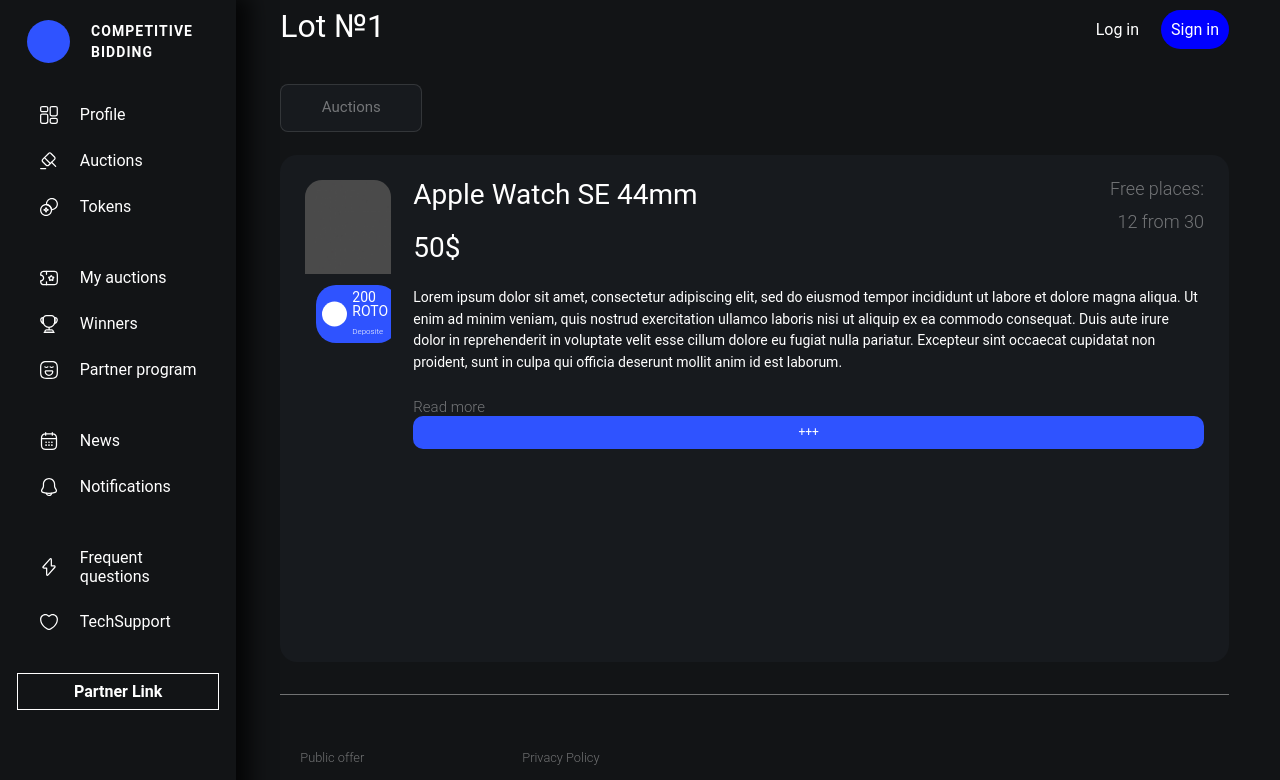
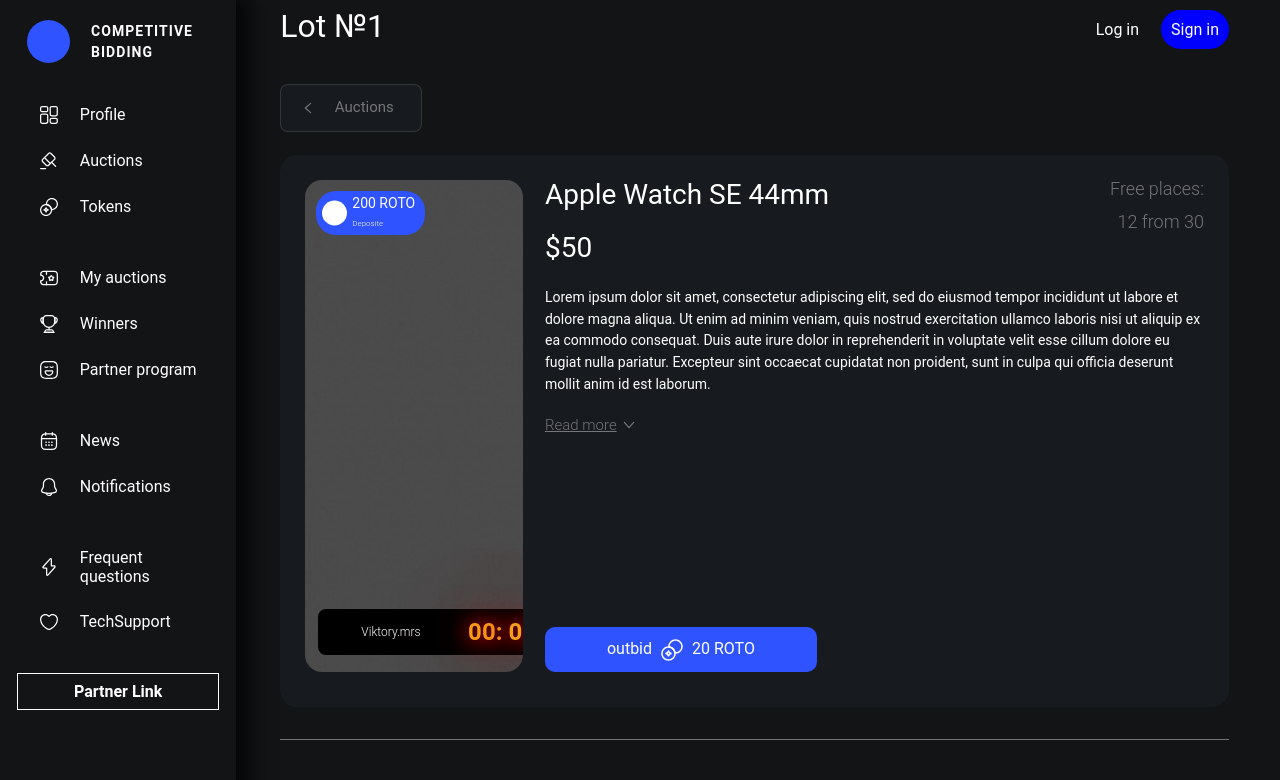
Before and after one commit to competitivebidding/frontend, a React (Vite) app: page /Lot in a window 1280 px wide. Shown: the top 780 px of the page. Built offline with nearby package versions, Linux system fonts and the light colour scheme.

Commit message:
Lot buuton and img

```diff
--- a/src/pages/pageAuctions/LotPage/Lot.jsx
+++ b/src/pages/pageAuctions/LotPage/Lot.jsx
@@ -1,4 +1,5 @@
 import React, { useState } from 'react';
+import { Link } from 'react-router-dom';
 
 import './lot.scss';
 
@@ -18,7 +19,9 @@
 
     return (
         <>
-            <button className='return--btn'>Auctions</button>
+            <Link to='/auctions'>
+                <button className='return--btn'>Auctions</button>
+            </Link>
             <div className='lot'>
                 <div className='lot__imgbox'>
                     <img src={data.img} alt={data.name} />
@@ -28,12 +31,20 @@
                             <span>Deposite</span>
                         </div>
                     </div>
+                    <div className='lot__auction'>
+                        <div className='lot__auction__names'>
+                            <span>Viktory.mrs</span>
+                        </div>
+                        <div className='lot__auction__timer'>
+                            <span>00</span>: <span>00</span>
+                        </div>
+                    </div>
                 </div>
-                <div>
+                <div className='lot__content'>
                     <div className='lot__header'>
                         <div className='lot__header__col__left'>
                             <div className='lot__title'>{data.name}</div>
-                            <div className='lot__price'>{data.price + '$'}</div>
+                            <div className='lot__price'>{'$' + data.price}</div>
                         </div>
                         <div className='lot__header__col__right'>
                             <div className='lot__places'>Free places:</div>
@@ -41,10 +52,12 @@
                         </div>
                     </div>
                     <div className='lot__discription'>{data.discription}</div>
-                    <a href='#' className='lot__more'>Read more</a>
-                <button className="card__btn">
-                    <span> +++ </span>
-                </button>
+                    <a href='#' className='lot__more'>
+                        <span>Read more</span>
+                    </a>
+                    <button className="lot__btn" >
+                        <span> outbid</span> <span> 20 ROTO</span>
+                    </button>
                 </div>
             </div>
         </>
--- a/src/pages/pageAuctions/LotPage/lot.scss
+++ b/src/pages/pageAuctions/LotPage/lot.scss
@@ -6,6 +6,7 @@
 $fz8: 0.5rem;
 
 .return--btn {
+    position: relative;
     width: 142px;
     height: 48px;
     background: #171A1E;
@@ -16,6 +17,20 @@
     line-height: 105%;
     color: rgba(255, 255, 255, 0.4);
     margin-bottom: 23px;
+    padding: 15px 22px 17px 48px;
+
+
+    &::before {
+        content: '';
+        position: absolute;
+        top: 50%;
+        transform: translateY(-50%) rotate(90deg);
+        left: 21px;
+        display: block;
+        width: 12px;
+        height: 8px;
+        background: url('/src/assets/imgAuctions/arrowLightGrey.svg');
+    }
 }
 
 .lot {
@@ -28,12 +43,12 @@
         border-radius: 17px;
         overflow: hidden;
         position: relative;
-        width: 296px;
-        height: 447px;
-        margin-right: 22px;
+        width: 100%;
+
 
         img {
-            width: 100%;
+            min-width: 100%;
+            height: 100%;
             object-fit: cover;
         }
 
@@ -44,6 +59,8 @@
             padding: 5px 10px 5px 36px;
             background: #2F53FF;
             color: #fff;
+            top: 0;
+            left: 0;
 
             span {
                 font-weight: 300;
@@ -70,6 +87,12 @@
                 background: #fff;
             }
         }
+
+    }
+
+    &__content {
+        margin-left: 22px;
+
     }
 
     &__header {
@@ -112,12 +135,91 @@
     }
 
     &__more {
+        display: block;
+        margin-bottom: 194px;
         font-weight: 300;
         font-size: $fz15;
         line-height: 100%;
         text-decoration-line: underline;
         color: rgba(255, 255, 255, 0.4);
+
+        span {
+            position: relative;
+            text-decoration: underline;
+
+            &::after {
+                content: '';
+                position: absolute;
+                top: 5px;
+                transform: rotate(360deg);
+                left: 78px;
+                display: block;
+                width: 12px;
+                height: 8px;
+                background: url('/src/assets/imgAuctions/arrowLightGrey.svg');
+            }
+        }
     }
 
+    &__btn {
+        width: 272px;
+        font-weight: 400;
+        font-size: 16px;
+        line-height: 19px;
+        color: #FFFFFF;
+        position: relative;
+        padding: 12px 45px 14px 45px;
+        background: #2F53FF;
+        border-radius: 10px;
 
+        span {
+            margin-right: 36px;
+
+            &:last-child {
+                margin-right: 0px;
+            }
+        }
+
+        &::before {
+            content: '';
+            display: block;
+            position: absolute;
+            width: 24px;
+            height: 24px;
+            top: 50%;
+            transform: translateY(-50%);
+            right: 133px;
+            background: url('/src/assets/imgAuctions/roto.svg');
+        }
+    }
+
+    &__auction {
+        position: absolute;
+        bottom: 0;
+        left: 0;
+        background-color: #000;
+        width: 100%;
+        margin: 0px 13px 17px 13px;
+        display: flex;
+        border-radius: 8px;
+        align-items: center;
+        justify-content: space-between;
+        padding: 5px 0 5px 43px;
+
+        &__timer {
+            color: #F79E1B;
+            text-shadow: 0px 0px 825.552px #FF0000, 0px 0px 471.744px #FF0000, 0px 0px 275.184px #FF0000, 0px 0px 137.592px #FF0000, 0px 0px 39.312px #FF0000, 0px 0px 19.656px #FF0000;
+            font-weight: 600;
+            font-size: 24px;
+            line-height: 152%;
+            text-align: right;
+        }
+
+        &__names {
+            font-weight: 300;
+            font-size: 12px;
+            line-height: 105%;
+            color: #fff;
+        }
+    }
 }
```
Also changed, not shown: src/assets/imgAuctions/arrowLightGrey.svg (added), src/assets/imgAuctions/roto.svg (added).
